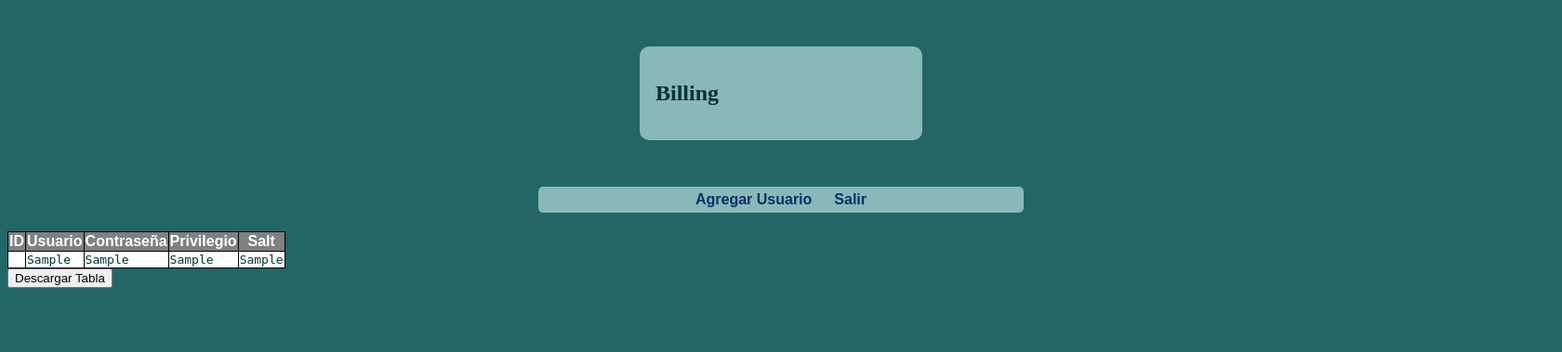
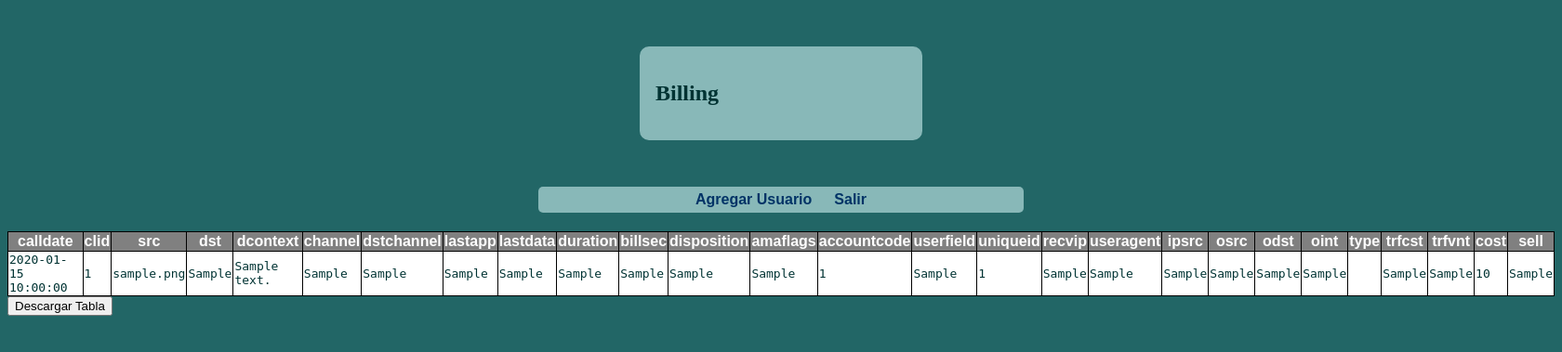
Before and after one commit to tuxwarrior/Billing, a PHP site: page /panel.php in a window 1680 px wide. Shown: the top 379 px of the page at 93% size. Run offline with PHP 8.4, Linux system fonts and the light colour scheme; the visitor is signed in with stand-in values (Sample User, id 1); tables that the repository leaves empty or names only in its code hold one stand-in row (values such as "Sample post"); data that the repository does not hold is empty.

Commit message:
terminado demo de tabla y base de datos

```diff
--- a/Billing/panel.php
+++ b/Billing/panel.php
@@ -32,14 +32,36 @@ include('CONF/config.inc');
                     <div id="tablita">
                         <table>
                             <tr>
-                            <th>ID</th>
-                            <th>Usuario</th>
-                            <th>Contraseña</th>
-                            <th>Privilegio</th>
-                            <th>Salt</th>
+                            <th>calldate</th>
+                            <th>clid</th>
+                            <th>src</th>
+                            <th>dst</th>
+                            <th>dcontext</th>
+                            <th>channel</th>
+                            <th>dstchannel</th>
+                            <th>lastapp</th>
+                            <th>lastdata</th>
+                            <th>duration</th>
+                            <th>billsec</th>
+                            <th>disposition</th>
+                            <th>amaflags</th>
+                            <th>accountcode</th>
+                            <th>userfield</th>
+                            <th>uniqueid</th>
+                            <th>recvip</th>
+                            <th>useragent</th>
+                            <th>ipsrc</th>
+                            <th>osrc</th>
+                            <th>odst</th>
+                            <th>oint</th>
+                            <th>type</th>
+                            <th>trfcst</th>
+                            <th>trfvnt</th>
+                            <th>cost</th>
+                            <th>sell</th>
                             </tr>
                     <?php
-                        $querydatos= 'SELECT * FROM ingreso';
+                        $querydatos= 'SELECT * FROM cdr limit 30';
 
                         $resultseti=mysqli_query($conn,$querydatos);
 
@@ -47,11 +69,33 @@ include('CONF/config.inc');
 
                         while($row=mysqli_fetch_assoc($resultseti)){
                                echo "<tr>";
-                               echo "<td>".$row["idUsuario"]."</td>";
-                               echo "<td>".$row['usuario']."</td>";
-                               echo "<td>".$row['contrasena']."</td>";
-                               echo "<td>".$row['privilegio']."</td>";
-                               echo "<td>".$row['salita']."</td>";
+                               echo "<td>".$row["calldate"]."</td>";
+                               echo "<td>".$row['clid']."</td>";
+                               echo "<td>".$row['src']."</td>";
+                               echo "<td>".$row['dst']."</td>";
+                               echo "<td>".$row['dcontext']."</td>";
+                               echo "<td>".$row['channel']."</td>";
+                               echo "<td>".$row['dstchannel']."</td>";
+                               echo "<td>".$row['lastapp']."</td>";
+                               echo "<td>".$row['lastdata']."</td>";
+                               echo "<td>".$row['duration']."</td>";
+                               echo "<td>".$row['billsec']."</td>";
+                               echo "<td>".$row['disposition']."</td>";
+                               echo "<td>".$row['amaflags']."</td>";
+                               echo "<td>".$row['accountcode']."</td>";
+                               echo "<td>".$row['userfield']."</td>";
+                               echo "<td>".$row['uniqueid']."</td>";
+                               echo "<td>".$row['recvip']."</td>";
+                               echo "<td>".$row['usragent']."</td>";
+                               echo "<td>".$row['ipsrc']."</td>";
+                               echo "<td>".$row['osrc']."</td>";
+                               echo "<td>".$row['odst']."</td>";
+                               echo "<td>".$row['oint']."</td>";
+                               echo "<td>".$row['type']."</td>";
+                               echo "<td>".$row['trfcst']."</td>";
+                               echo "<td>".$row['trfvnt']."</td>";
+                               echo "<td>".$row['cost']."</td>";
+                               echo "<td>".$row['sell']."</td>";
                                echo "</tr>";
                         }
                         mysqli_free_result($resultseti);
```
